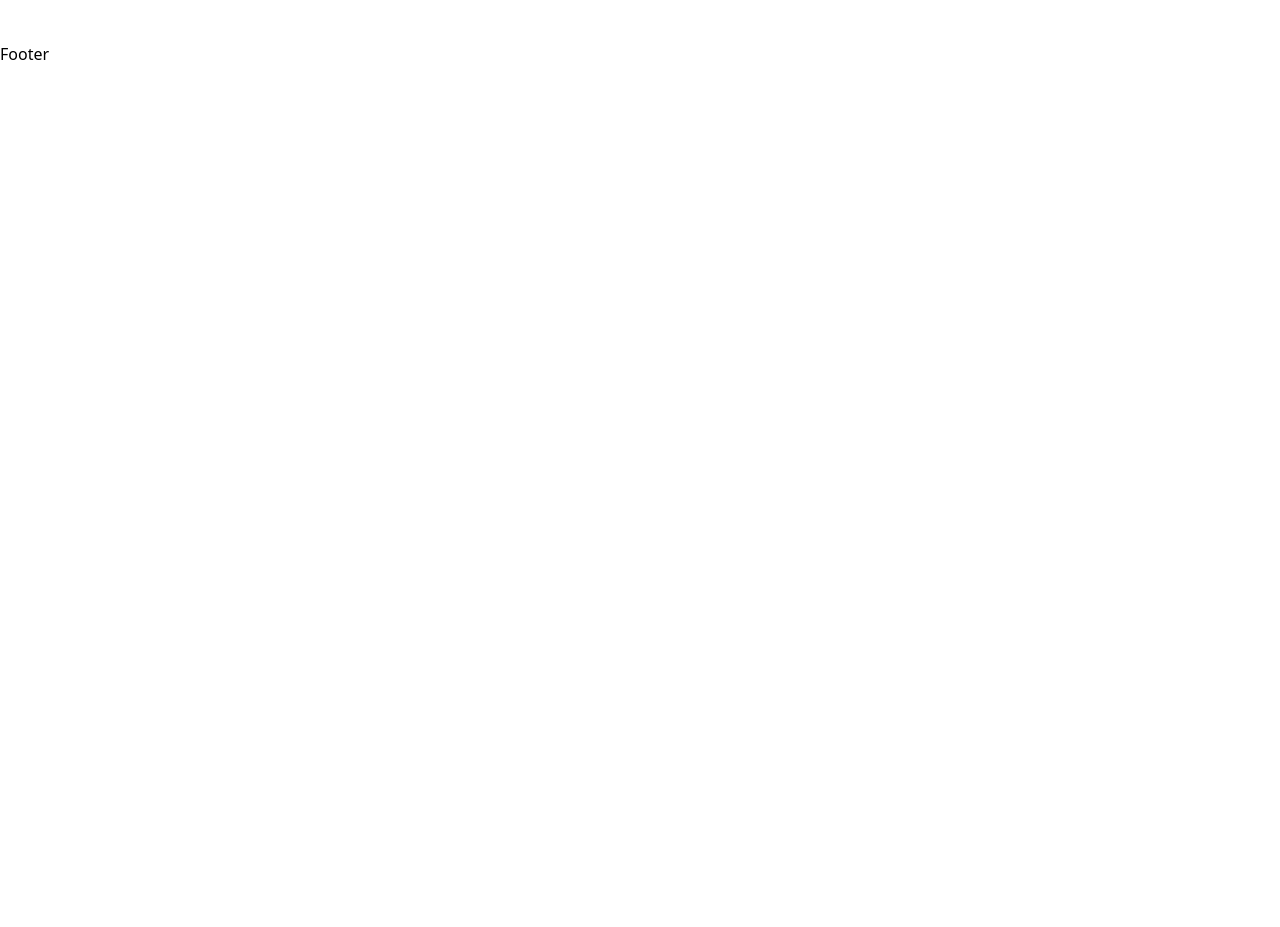
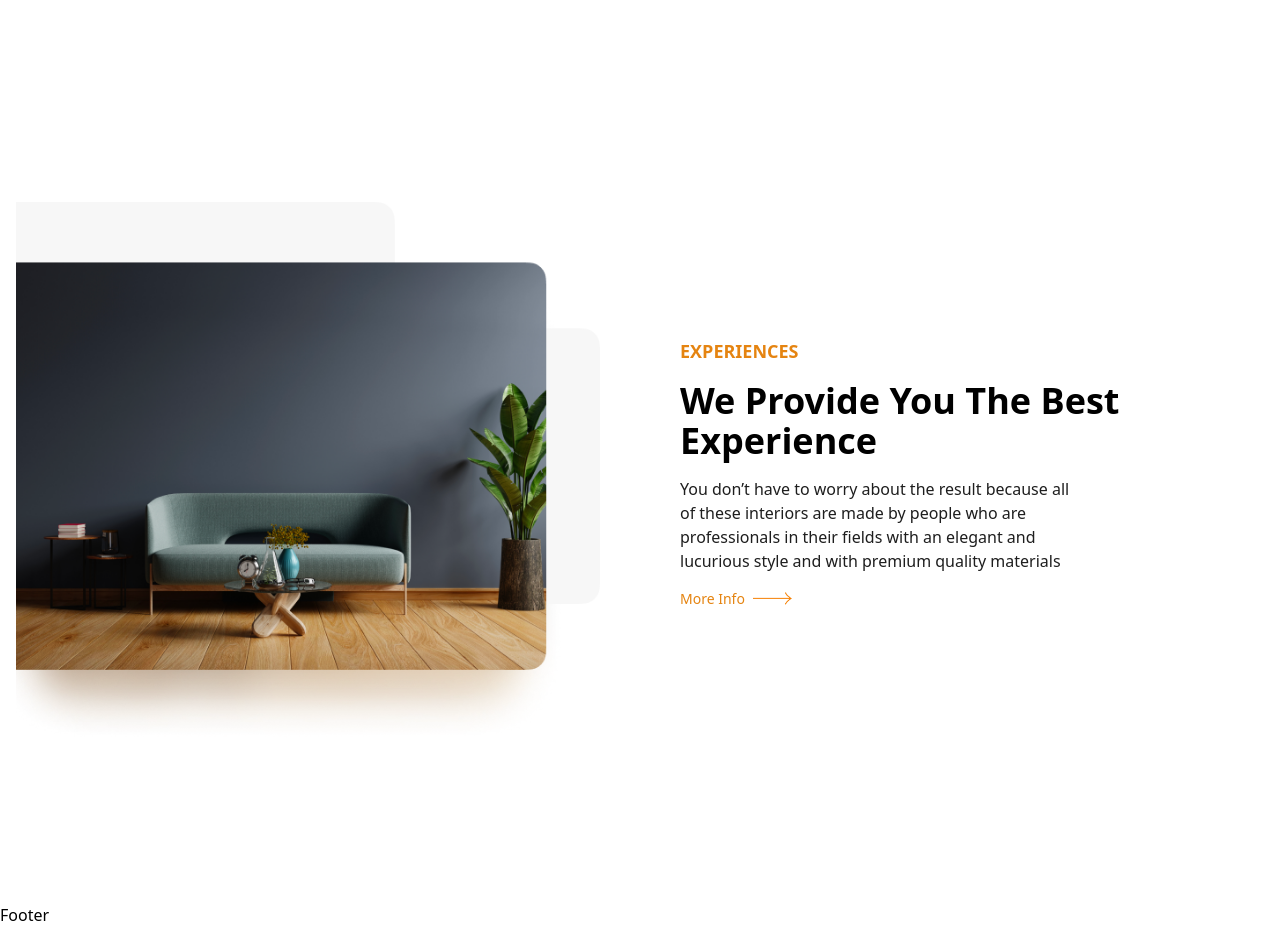
Before and after one commit to khanRabiul/panto, a React (Vite) app: page / in a window 1280 px wide. Shown: the part 1900-2827 px from the top of the page. Before the commit the page ends 1966 px from the top, so only its background shows below. Built offline with nearby package versions, Linux system fonts and the light colour scheme.

Commit message:
[Experience] experience section

```diff
--- /dev/null
+++ b/src/components/page/home/Experience.jsx
@@ -0,0 +1,20 @@
+import exprienceImage from "../../../assets/expricences.png";
+import Button from "../../Button";
+
+const Exprience = () => {
+  return (
+    <section className="section-container my-24 flex flex-col md:flex-row items-center justify-between md:gap-20">
+      <div className="md:w-1/2 md:h-[541px]">
+        <img className="h-full w-full" src={exprienceImage} alt="expricences image" />
+      </div>
+      <div className="md:w-1/2 mx-auto space-y-4">
+        <h3 className="uppercase text-lg font-semibold text-primary">experiences</h3>
+        <h2 className="capitalize text-4xl font-bold ">we provide you the best experience</h2>
+        <p className="md:w-1/2 text-secondary dark:text-white lg:w-2/3">You don’t have to worry about the result because all of these interiors are made by people who are professionals in their fields with an elegant and lucurious style and with premium quality materials</p>
+        <Button text='More Info'/>
+      </div>
+    </section>
+  );
+};
+
+export default Exprience;
--- a/src/components/page/home/Home.jsx
+++ b/src/components/page/home/Home.jsx
@@ -1,4 +1,5 @@
 import Products from "../shop/Products";
+import Exprience from "./Experience";
 import Hero from "./Hero";
 import WhyChoose from "./WhyChoose";
 
@@ -7,7 +8,8 @@ const HomePage = () => {
     <>
       <Hero />
       <WhyChoose />
-      <Products hedline='Best Selling Product               ' />
+      <Products hedline="Best Selling Product" />
+      <Exprience />
     </>
   );
 };
```
